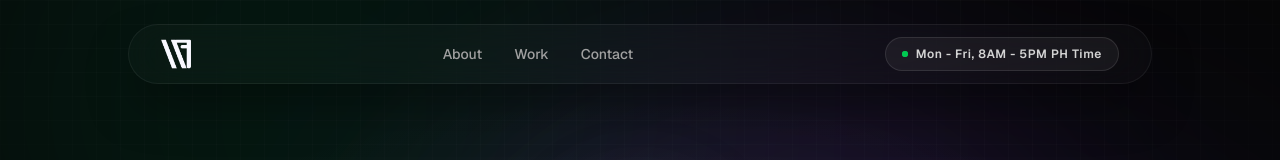
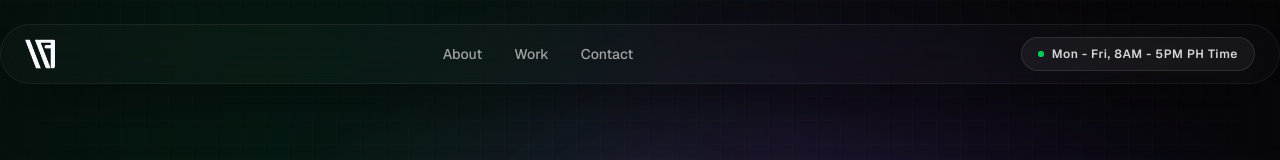
Before and after one commit to WenDEVLIFE/wendev_portfolio, a Next.js app: page / in a window 1280 px wide. Shown: the top 160 px of the page. Built offline with nearby package versions, Linux system fonts and the light colour scheme; no server answers.

Commit message:
added animations on the navbar

```diff
--- a/components/layout/Navbar.tsx
+++ b/components/layout/Navbar.tsx
@@ -1,15 +1,36 @@
 "use client";
 
-import { useState } from "react";
+import { useState, useEffect } from "react";
 import Image from "next/image";
 import { motion, AnimatePresence } from "framer-motion";
 import { Menu, X } from "lucide-react";
 
 export function Navbar() {
     const [isMobileMenuOpen, setIsMobileMenuOpen] = useState(false);
+    const [isScrolled, setIsScrolled] = useState(false);
+
+    useEffect(() => {
+        const handleScroll = () => {
+            setIsScrolled(window.scrollY > 50);
+        };
+        window.addEventListener("scroll", handleScroll, { passive: true });
+        handleScroll();
+        return () => window.removeEventListener("scroll", handleScroll);
+    }, []);
 
     return (
-        <nav className="bg-white/[0.02] backdrop-blur-[24px] border border-white/[0.06] sticky top-6 z-50 mx-4 flex items-center justify-between rounded-full px-6 py-3 md:mx-auto md:max-w-5xl md:px-8 shadow-2xl shadow-black/50">
+        <motion.nav
+            animate={{
+                paddingLeft: isScrolled ? "1.0rem" : "1.5rem",
+                paddingRight: isScrolled ? "1.0rem" : "1.5rem",
+                maxWidth: isScrolled ? "64rem" : "88rem",
+            }}
+            transition={{
+                duration: 0.5,
+                ease: [0.22, 1, 0.36, 1],
+            }}
+            className="bg-white/[0.02] backdrop-blur-[24px] border border-white/[0.06] sticky top-6 z-50 mx-4 flex items-center justify-between rounded-full py-3 shadow-2xl shadow-black/50 md:mx-auto"
+        >
             <div className="flex items-center">
                 <Image
                     src="/assets/logo/WHITE-LOGO-PNG.png"
@@ -67,6 +88,6 @@ export function Navbar() {
                     </motion.div>
                 )}
             </AnimatePresence>
-        </nav>
+        </motion.nav>
     );
 }
```
